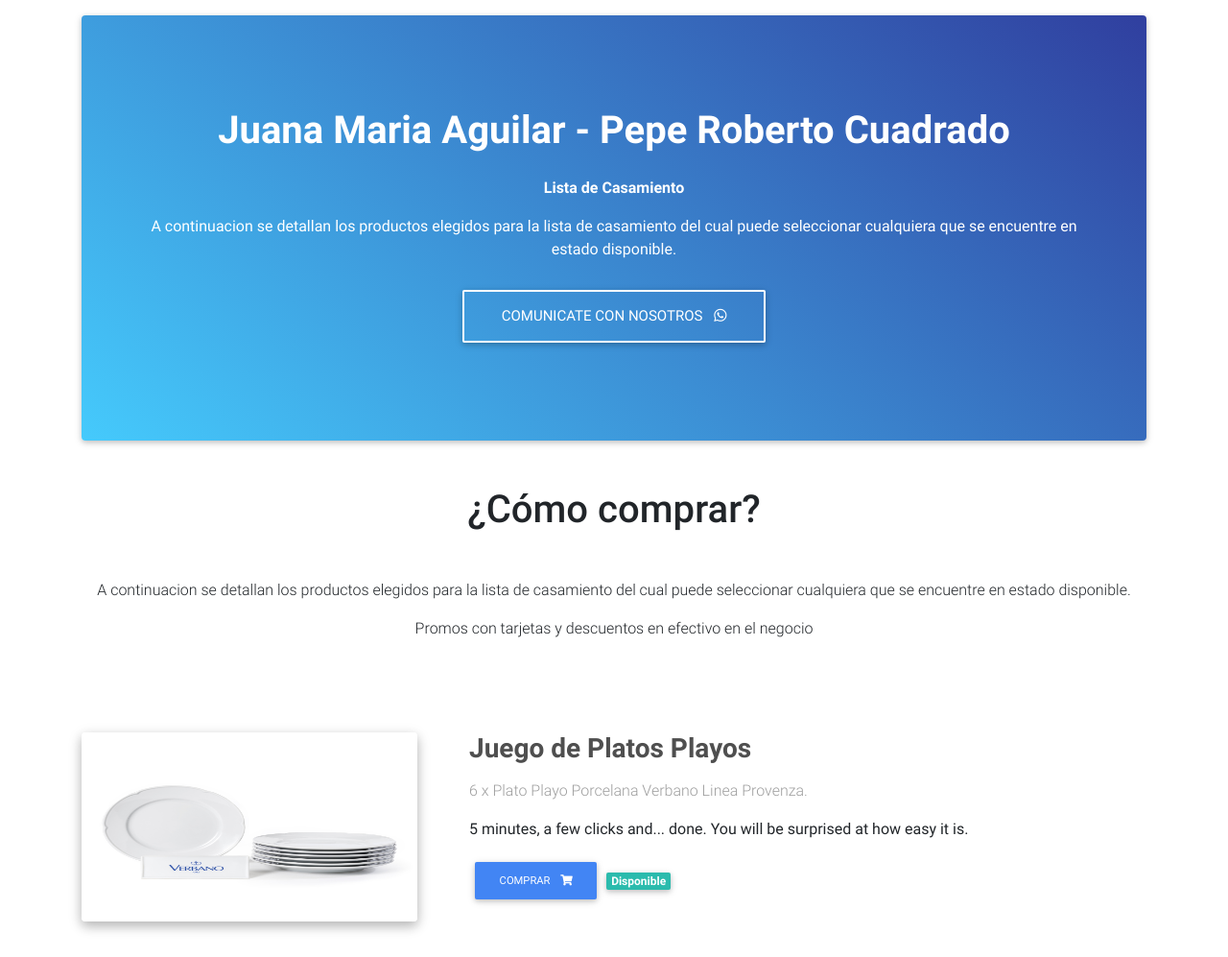
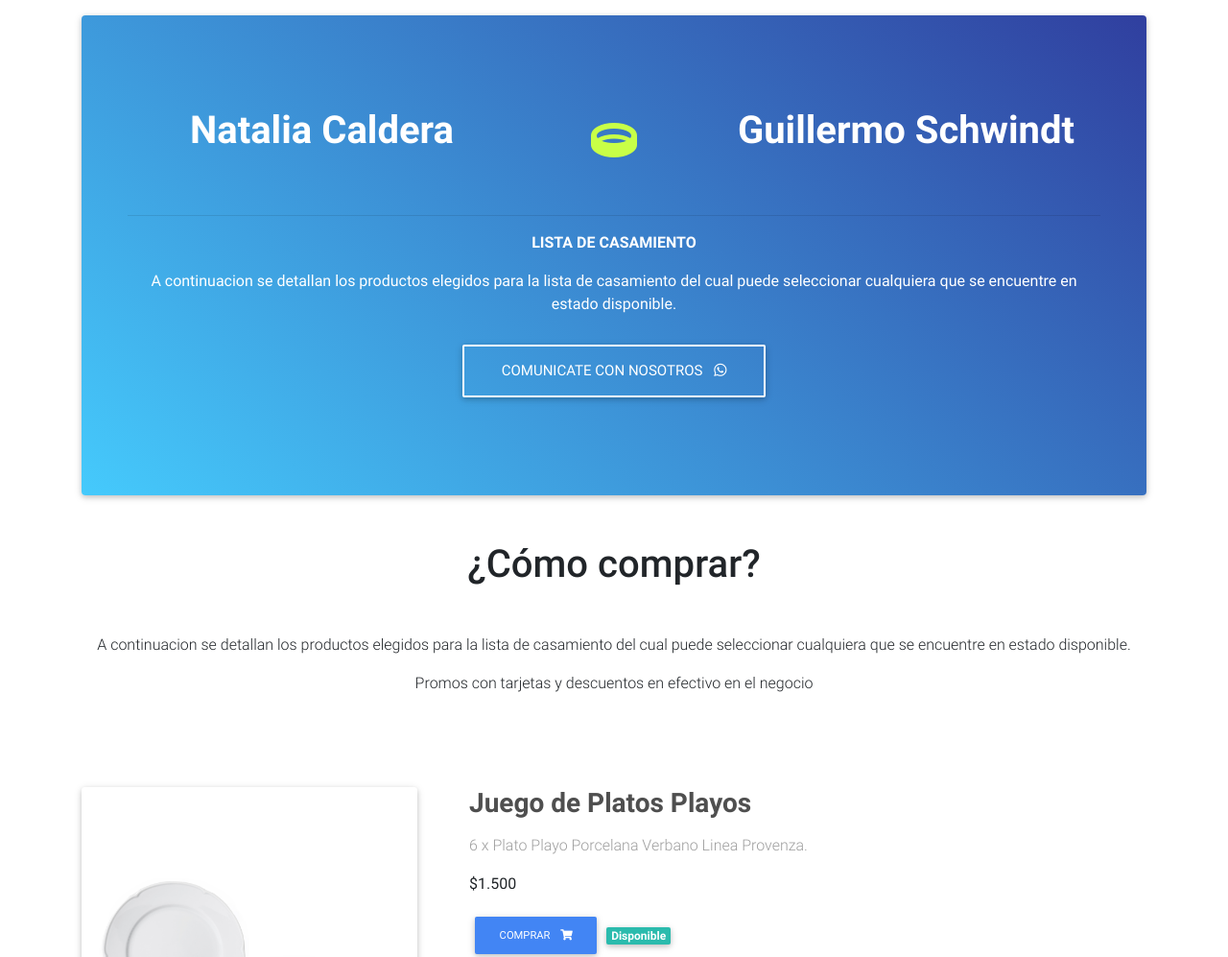
Before and after one commit to franbarreneche/Casamientos, a plain HTML site: page index.html in a window 1280 px wide. Shown: the part 80-1077 px from the top of the page at 96% size. Drawn offline with Linux system fonts and the light colour scheme.

Commit message:
nombre de los que se casan

```diff
--- a/index.html
+++ b/index.html
@@ -84,11 +84,27 @@
         <!-- Content -->
         <div class="card-body text-white text-center py-5 px-5 my-5">
 
+          <div class="row">
+          <div class="col-5">
           <h1 class="mb-4">
-            <strong>Juana Maria Aguilar - Pepe Roberto Cuadrado</strong>
+            <strong>Natalia Caldera</strong>
           </h1>
+          </div>
+          <div class="col-2">
+              <span style="font-size: 3em; color: rgb(200, 255, 71);">
+                  <i class="fas fa-ring"></i>
+                </span>
+          </div>
+          <div class="col-5">
+            <h1 class="mb-4">
+              <strong>Guillermo Schwindt</strong>
+            </h1>
+           </div>
+           </div>
+           <br>
+           <hr class="style1">
           <p>
-            <strong>Lista de Casamiento</strong>
+            <strong>LISTA DE CASAMIENTO</strong>
           </p>
           <p class="mb-4">
             A continuacion se detallan los productos elegidos para la lista de casamiento del cual puede seleccionar cualquiera que se encuentre en estado disponible.
@@ -121,12 +137,11 @@
           <!--Grid column-->
           <div class="col-lg-5 col-xl-4 mb-4">
             <!--Featured image-->
-            <div class="view overlay rounded z-depth-1-half">
-              <div class="view overlay">
-                <div class="embed-responsive embed-responsive-16by9">
-                  <img class="embed-responsive-item fit-image" src="img/articulos/playo.jpg">
-                </div>
-              </div>
+            <div class="view overlay rounded z-depth-1">
+              <img src="img/articulos/playo.jpg" class="img-fluid" alt="">
+              <a>
+                <div class="mask rgba-white-slight"></div>
+              </a>
             </div>
           </div>
           <!--Grid column-->
@@ -138,7 +153,7 @@
             </h3>
             <p class="grey-text">6 x Plato Playo Porcelana Verbano Linea Provenza.</p>
             <p>
-              <strong>5 minutes, a few clicks and... done. You will be surprised at how easy it is.</strong>
+              <strong>$1.500</strong>
             </p>
             <a href="https://www.youtube.com/watch?v=cXTThxoywNQ" target="_blank" class="btn btn-primary btn-md">Comprar
               <i class="fas fa-shopping-cart ml-2"></i>
```
